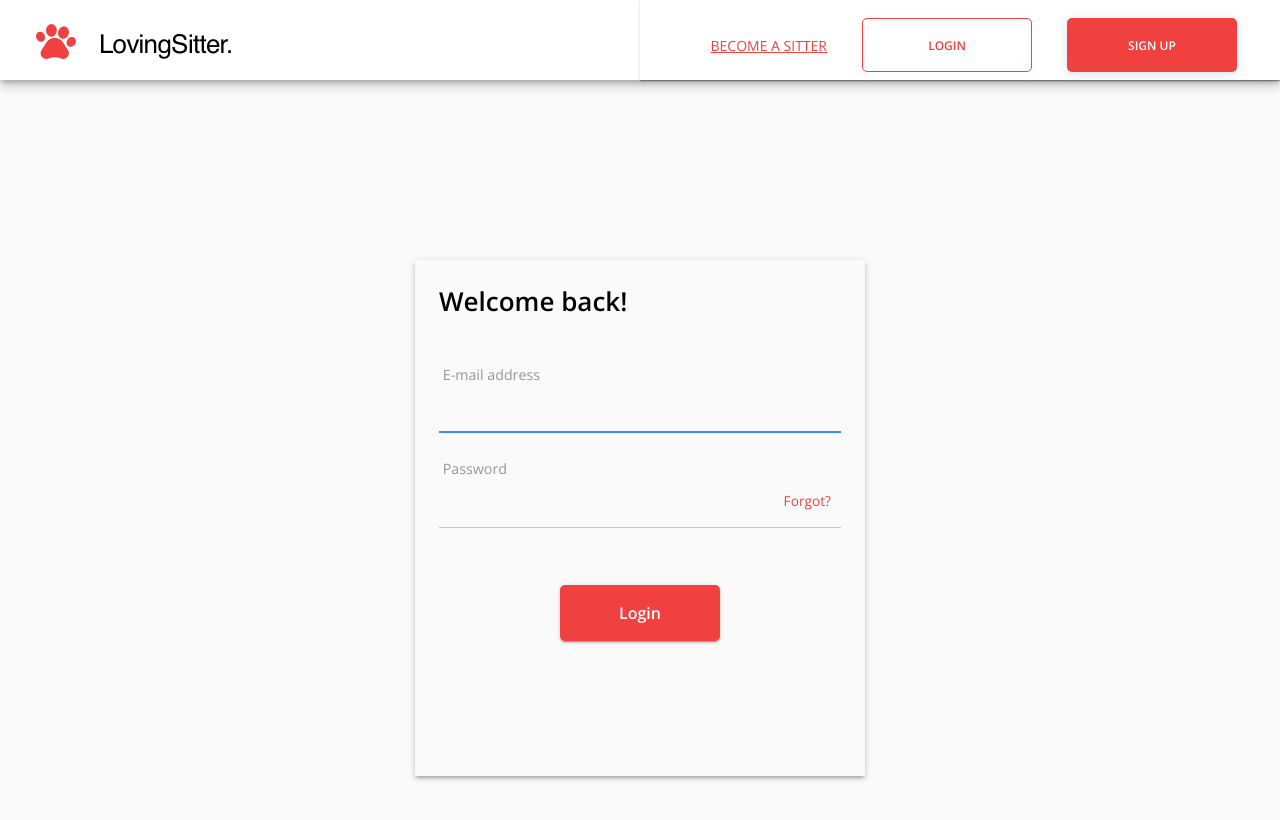
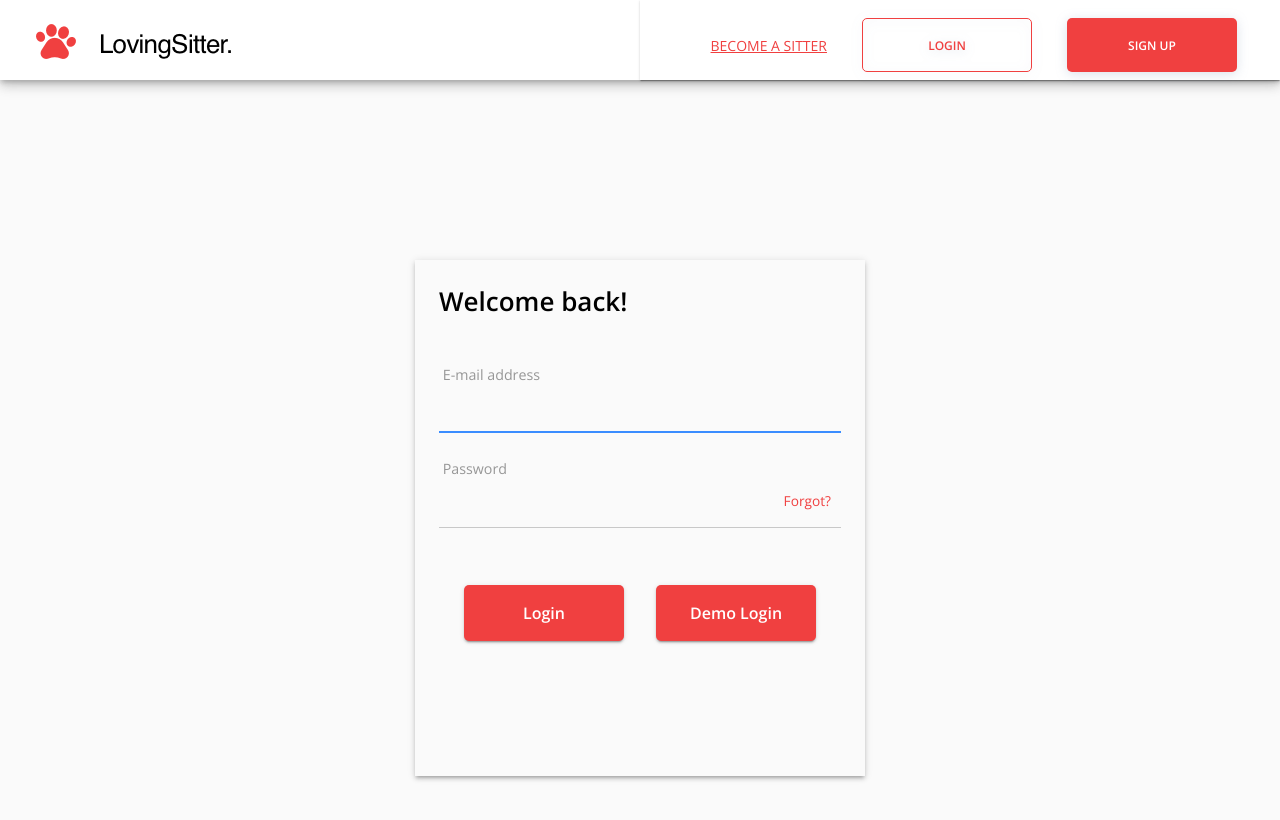
Before and after one commit to hatchways/team-shiba, a React (Create React App) app in the folder client/: page /login in a window 1280 px wide. Shown: the top 820 px of the page. Built offline with nearby package versions, Linux system fonts and the light colour scheme; no server answers.

Commit message:
added demo login button

```diff
--- a/client/src/pages/Login/LoginForm/LoginForm.tsx
+++ b/client/src/pages/Login/LoginForm/LoginForm.tsx
@@ -6,7 +6,9 @@ import * as Yup from 'yup';
 import Typography from '@material-ui/core/Typography';
 import useStyles from './useStyles';
 import { CircularProgress } from '@material-ui/core';
-import { useHistory } from 'react-router-dom';
+import { useAuth } from '../../../context/useAuthContext';
+import login from '../../../helpers/APICalls/login';
+import { useSnackBar } from '../../../context/useSnackbarContext';
 
 interface Props {
   handleSubmit: (
@@ -29,27 +31,27 @@ interface Props {
 
 export default function Login({ handleSubmit }: Props): JSX.Element {
   const classes = useStyles();
-  const history = useHistory();
+  const { updateSnackBarMessage } = useSnackBar();
+  const { updateLoginContext } = useAuth();
 
-  (handleSubmit = (e) => {
-    const hardcodedCred = {
-      email: 'email@email.com',
+  const demoLogin = () => {
+    const demoCred = {
+      email: 'demo@email.com',
       password: 'password123',
     };
-
-    if (e.email == hardcodedCred.email && e.password == hardcodedCred.password) {
-      //combination is good. Log them in.
-      //this is our token
-      const token = '8871a8174e6ce92958a8';
-      sessionStorage.setItem('auth-token', token);
-      //go to dashboard
-      history.push('/dashboard');
-    } else {
-      //bad combination
-      alert('wrong email or password combination');
-    }
-  }),
-    [history];
+    login(demoCred.email, demoCred.password).then((data) => {
+      if (data.error) {
+        updateSnackBarMessage(data.error.message);
+      } else if (data.success) {
+        updateLoginContext(data.success);
+      } else {
+        // should not get here from backend but this catch is for an unknown issue
+        console.error({ data });
+        updateSnackBarMessage('An unexpected error occurred. Please try again');
+      }
+    });
+    alert('Demo Login Works');
+  };
 
   return (
     <Formik
@@ -110,6 +112,9 @@ export default function Login({ handleSubmit }: Props): JSX.Element {
             <Button type="submit" size="large" variant="contained" color="primary" className={classes.submit}>
               {isSubmitting ? <CircularProgress style={{ color: 'white' }} /> : 'Login'}
             </Button>
+            <Button size="large" variant="contained" color="primary" className={classes.demo} onClick={demoLogin}>
+              {isSubmitting ? <CircularProgress style={{ color: 'white' }} /> : 'Demo Login'}
+            </Button>
           </Box>
           <div style={{ height: 95 }} />
         </form>
--- a/client/src/pages/Login/LoginForm/useStyles.ts
+++ b/client/src/pages/Login/LoginForm/useStyles.ts
@@ -30,6 +30,17 @@ const useStyles = makeStyles((theme) => ({
     backgroundColor: '#f04040',
     fontWeight: 'bold',
   },
+  demo: {
+    margin: theme.spacing(3, 2, 2),
+    padding: 10,
+    width: 160,
+    height: 56,
+    borderRadius: theme.shape.borderRadius,
+    marginTop: 49,
+    fontSize: 16,
+    backgroundColor: '#f04040',
+    fontWeight: 'bold',
+  },
 }));
 
 export default useStyles;
```
